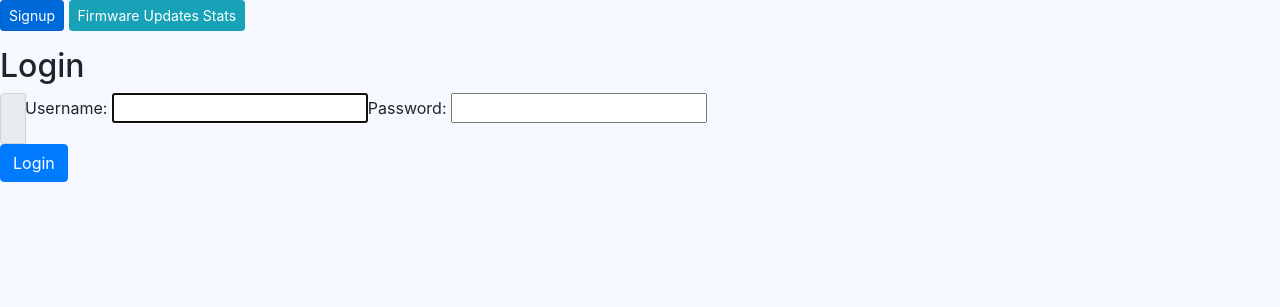
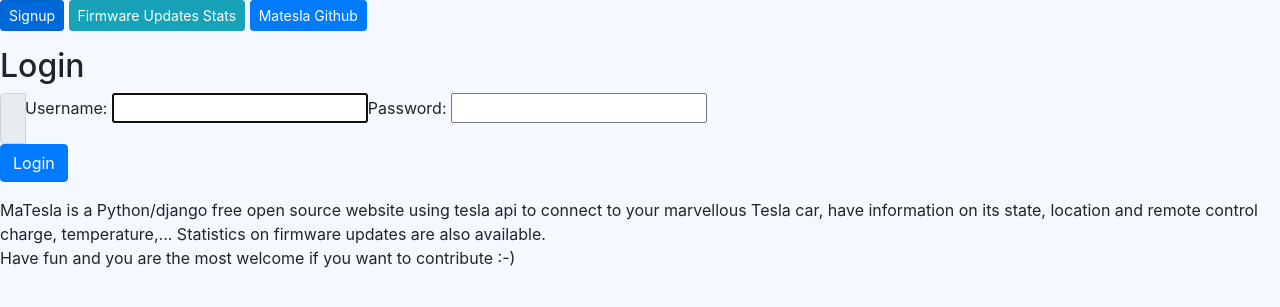
Before and after one commit to mehdirahbe/matesla, a Django app: page /en/accounts/login/ in a window 1280 px wide. Shown: the top 307 px of the page. Run offline with Django 3.2, Linux system fonts and the light colour scheme; some libraries are stand-ins or nearby versions.

Commit message:
Add link to git

```diff
--- a/matesla/templates/matesla/AddTeslaAccount.html
+++ b/matesla/templates/matesla/AddTeslaAccount.html
@@ -4,6 +4,7 @@
 <div class="form-group">
     <a href="{% url 'logout' %}"class="btn btn-danger btn-sm">{% trans 'logout' %}</a>
     <a href="{% url 'AnonymisedFirmwareUpdates' %}"class="btn btn-info btn-sm">{% trans 'Firmware Updates Stats' %}</a>
+    <a href="https://github.com/mehdirahbe/matesla" target="_blank" class="btn btn-primary btn-sm">Matesla Github</a>
   </div>
 <div class="form-group">
 <p>{% trans 'Please either enter your tesla user and password, or a combination of token, refresh token and creation date.' %}
--- a/matesla/templates/matesla/ConnectionError.html
+++ b/matesla/templates/matesla/ConnectionError.html
@@ -7,6 +7,7 @@
     <a href="{% url 'logout' %}"class="btn btn-danger btn-sm">{% trans 'logout' %}</a>
     <a href="{% url 'AddTeslaAccount' %}"class="btn btn-primary btn-sm">{% trans 'Tesla account' %}</a>
     <a href="{% url 'AnonymisedFirmwareUpdates' %}"class="btn btn-info btn-sm">{% trans 'Firmware Updates Stats' %}</a>
+    <a href="https://github.com/mehdirahbe/matesla" target="_blank" class="btn btn-primary btn-sm">Matesla Github</a>
   </div>
 <div class="form-group">
   {% trans 'NErreur de connection. Veuillez vérifier votre connection internet.' %}
--- a/matesla/templates/matesla/NoTeslaVehicules.html
+++ b/matesla/templates/matesla/NoTeslaVehicules.html
@@ -7,6 +7,7 @@
     <a href="{% url 'logout' %}"class="btn btn-danger btn-sm">{% trans 'logout' %}</a>
     <a href="{% url 'AddTeslaAccount' %}"class="btn btn-primary btn-sm">{% trans 'Tesla account' %}</a>
     <a href="{% url 'AnonymisedFirmwareUpdates' %}"class="btn btn-info btn-sm">{% trans 'Firmware Updates Stats' %}</a>
+    <a href="https://github.com/mehdirahbe/matesla" target="_blank" class="btn btn-primary btn-sm">Matesla Github</a>
   </div>
 <div class="form-group">
   {% trans 'No vehicles are associated to your account. Please retry when your car will be there.' %}
--- a/matesla/templates/matesla/TeslaServerCmdFail.html
+++ b/matesla/templates/matesla/TeslaServerCmdFail.html
@@ -7,6 +7,7 @@
     <a href="{% url 'logout' %}"class="btn btn-danger btn-sm">{% trans 'logout' %}</a>
     <a href="{% url 'AddTeslaAccount' %}"class="btn btn-primary btn-sm">{% trans 'Tesla account' %}</a>
     <a href="{% url 'AnonymisedFirmwareUpdates' %}"class="btn btn-info btn-sm">{% trans 'Firmware Updates Stats' %}</a>
+    <a href="https://github.com/mehdirahbe/matesla" target="_blank" class="btn btn-primary btn-sm">Matesla Github</a>
   </div>
 <div class="form-group">
   {% trans 'Tesla server did return an error when executing a command' %}
--- a/matesla/templates/matesla/TeslaServerError.html
+++ b/matesla/templates/matesla/TeslaServerError.html
@@ -7,6 +7,7 @@
     <a href="{% url 'logout' %}"class="btn btn-danger btn-sm">{% trans 'logout' %}</a>
     <a href="{% url 'AddTeslaAccount' %}"class="btn btn-primary btn-sm">{% trans 'Tesla account' %}</a>
     <a href="{% url 'AnonymisedFirmwareUpdates' %}"class="btn btn-info btn-sm">{% trans 'Firmware Updates Stats' %}</a>
+    <a href="https://github.com/mehdirahbe/matesla" target="_blank" class="btn btn-primary btn-sm">Matesla Github</a>
   </div>
 <div class="form-group">
   {% trans 'Tesla server did return an error' %}
--- a/matesla/templates/matesla/asleep.html
+++ b/matesla/templates/matesla/asleep.html
@@ -7,6 +7,7 @@
     <a href="{% url 'logout' %}"class="btn btn-danger btn-sm">{% trans 'logout' %}</a>
     <a href="{% url 'AddTeslaAccount' %}"class="btn btn-primary btn-sm">{% trans 'Tesla account' %}</a>
     <a href="{% url 'AnonymisedFirmwareUpdates' %}"class="btn btn-info btn-sm">{% trans 'Firmware Updates Stats' %}</a>
+    <a href="https://github.com/mehdirahbe/matesla" target="_blank" class="btn btn-primary btn-sm">Matesla Github</a>
   </div>
 <div class="form-group">
   {% trans 'Your tesla is asleep' %}
--- a/matesla/templates/matesla/carstatus.html
+++ b/matesla/templates/matesla/carstatus.html
@@ -8,6 +8,7 @@
     <a href="{% url 'logout' %}"class="btn btn-danger btn-sm">{% trans 'logout' %}</a>
     <a href="{% url 'AddTeslaAccount' %}"class="btn btn-primary btn-sm">{% trans 'Tesla account' %}</a>
     <a href="{% url 'AnonymisedFirmwareUpdates' %}"class="btn btn-info btn-sm">{% trans 'Firmware Updates Stats' %}</a>
+    <a href="https://github.com/mehdirahbe/matesla" target="_blank" class="btn btn-primary btn-sm">Matesla Github</a>
   </div>
   <img src="{% url 'CarImageFromTesla' colorcode wheel_type car_type %}" alt="Image of your tesla">
   <div class="infos_part">
--- a/matesla/templates/matesla/getdesiredchargelevel.html
+++ b/matesla/templates/matesla/getdesiredchargelevel.html
@@ -6,6 +6,7 @@
     <a href="{% url 'logout' %}"class="btn btn-danger btn-sm">{% trans 'logout' %}</a>
     <a href="{% url 'AddTeslaAccount' %}"class="btn btn-primary btn-sm">{% trans 'Tesla account' %}</a>
     <a href="{% url 'AnonymisedFirmwareUpdates' %}"class="btn btn-info btn-sm">{% trans 'Firmware Updates Stats' %}</a>
+    <a href="https://github.com/mehdirahbe/matesla" target="_blank" class="btn btn-primary btn-sm">Matesla Github</a>
   </div>
 <form action="{% url 'getdesiredchargelevel' %}" method="post">
     {% csrf_token %}
--- a/templates/registration/login.html
+++ b/templates/registration/login.html
@@ -8,9 +8,11 @@
 <div class="form-group">
     <a href="{% url 'signup' %}"class="btn btn-primary btn-sm">{% trans 'Signup' %}</a>
     <a href="{% url 'AnonymisedFirmwareUpdates' %}"class="btn btn-info btn-sm">{% trans 'Firmware Updates Stats' %}</a>
+    <a href="https://github.com/mehdirahbe/matesla" target="_blank" class="btn btn-primary btn-sm">Matesla Github</a>
   </div>
 
 <h2>{% trans 'Login' %}</h2>
+<div class="form-group">
 <form method="post">
   {% csrf_token %}
     <div class="input-group">
@@ -21,4 +23,9 @@
 </div>
   <button type="submit"class="btn btn-primary">{% trans 'Login' %}</button>
 </form>
+  </div>
+<div class="form-group">
+MaTesla is a Python/django free open source website using tesla api to connect to your marvellous Tesla car, have information on its state, location and remote control charge, temperature,... Statistics on firmware updates are also available.
+    <BR/>Have fun and you are the most welcome if you want to contribute :-)
+  </div>
 {% endblock %}
```
